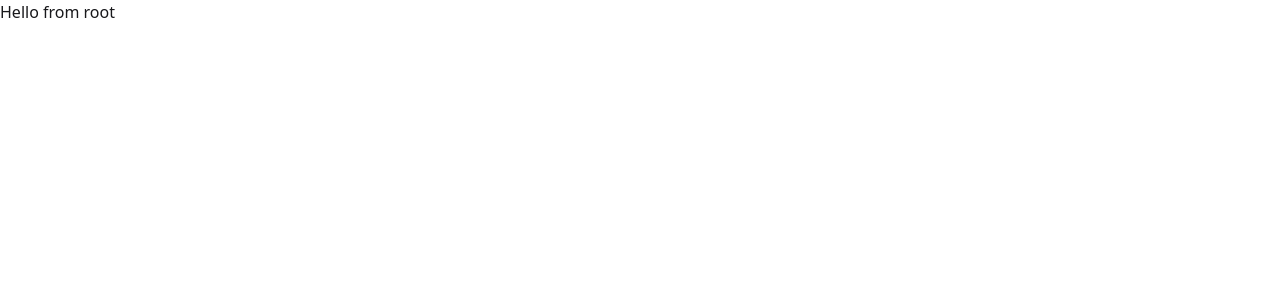
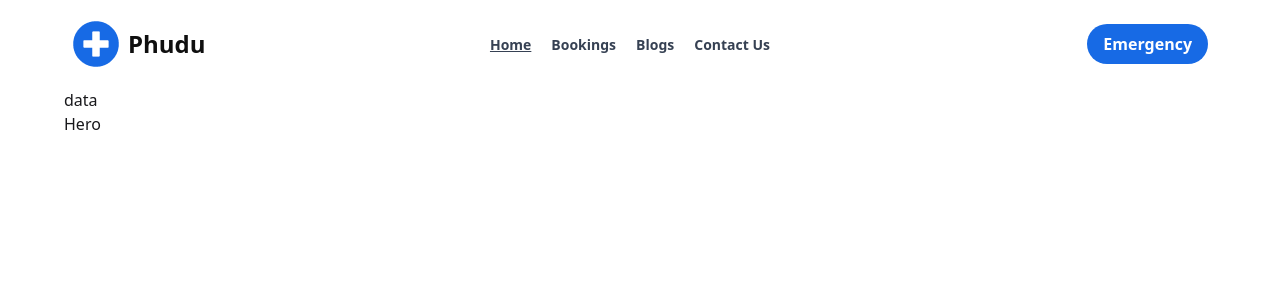
Before and after one commit to Mustakahmmed-dev/Doctors-Booking, a React (Vite) app: page / in a window 1280 px wide. Shown: the top 300 px of the page. Built offline with nearby package versions, Linux system fonts and the light colour scheme.

Commit message:
Navbar has been added

```diff
--- a/index.html
+++ b/index.html
@@ -1,5 +1,5 @@
 <!doctype html>
-<html lang="en">
+<html lang="en" data-theme="light">
   <head>
     <meta charset="UTF-8" />
     <link rel="icon" type="image/png" href="/src/assets/logo.png" />
--- a/src/Routes/Router.jsx
+++ b/src/Routes/Router.jsx
@@ -1,13 +1,28 @@
 import { createBrowserRouter } from "react-router";
 import Root from "../pages/Root/Root";
+import Home from "../pages/Home/Home";
 
 export const Router = createBrowserRouter([
     {
         path: "/",
-        Component: Root
-    },
-    {
-        path: "about",
-        element: <div>Hey from about</div>
+        Component: Root,
+        errorElement: <div>From error</div>,
+        children: [
+            {
+                index: true,
+                path: "/",
+                Component: Home
+            },
+            {
+                path: "bookings",
+                element: <div>Hey from home</div>
+            },
+            {
+                path: "blogs",
+                element: <div>Hey from home</div>
+            },
+
+        ]
     }
+
 ])
--- /dev/null
+++ b/src/components/Navbar/Navbar.jsx
@@ -0,0 +1,41 @@
+import { NavLink } from 'react-router';
+import logo from '../../assets/logo.png'
+
+const links = <>
+    <NavLink className="mr-5 text-gray-700 font-semibold" to="/">Home</NavLink>
+    <NavLink className="mr-5 text-gray-700 font-semibold" to="bookings">Bookings</NavLink>
+    <NavLink className="mr-5 text-gray-700 font-semibold" to="blogs">Blogs</NavLink>
+    <NavLink className="mr-5 text-gray-700 font-semibold" to="contact">Contact Us</NavLink>
+</>
+const Navbar = () => {
+    return (
+        <div className="navbar py-5">
+            <div className="navbar-start">
+                <div className="dropdown">
+                    <div tabIndex={0} role="button" className="btn btn-ghost lg:hidden">
+                        <svg xmlns="http://www.w3.org/2000/svg" className="h-5 w-5" fill="none" viewBox="0 0 24 24" stroke="currentColor"> <path strokeLinecap="round" strokeLinejoin="round" strokeWidth="2" d="M4 6h16M4 12h8m-8 6h16" /> </svg>
+                    </div>
+                    <ul
+                        tabIndex={0}
+                        className="menu menu-sm dropdown-content bg-base-100 rounded-box z-1 mt-3 w-52 p-2 shadow">
+                        {links}
+                    </ul>
+                </div>
+                <div className="flex gap-2 items-center">
+                    <img src={logo} alt="Phudu Logo" />
+                    <h2 className="text-[#0F0F0F] font-extrabold text-2xl">Phudu</h2>
+                </div>
+            </div>
+            <div className="navbar-center hidden lg:flex">
+                <ul className="menu menu-horizontal px-1">
+                   {links}
+                </ul>
+            </div>
+            <div className="navbar-end">
+                <a className="btn-my-default">Emergency</a>
+            </div>
+        </div>
+    )
+}
+
+export default Navbar;
--- a/src/index.css
+++ b/src/index.css
@@ -1,2 +1,16 @@
 @import "tailwindcss";
 @plugin "daisyui";
+
+
+/* Personal common styles components */
+.btn-my-default{
+    background-color: #176AE5;
+    color: white;
+    font-weight: 600;
+    padding: 8px 16px;
+    border-radius: 40px;
+}
+.active{
+    text-decoration: underline;
+
+}
--- /dev/null
+++ b/src/pages/Home/Home.jsx
@@ -0,0 +1,14 @@
+import Navbar from "../../components/Navbar/Navbar"
+
+const Home = () =>{
+    return(
+        <div>
+           data
+            <div>
+                Hero
+            </div>
+        </div>
+    )
+}
+
+export default Home;
--- a/src/pages/Root/Root.jsx
+++ b/src/pages/Root/Root.jsx
@@ -1,8 +1,12 @@
+import { Outlet } from "react-router";
+import Navbar from "../../components/Navbar/Navbar";
+import Home from "../Home/Home";
 
 const Root = () => {
     return(
-        <div>
-            Hello from root
+        <div className="max-w-6xl mx-auto">
+            <Navbar></Navbar>
+            <Outlet></Outlet>
         </div>
     )
 }
```
